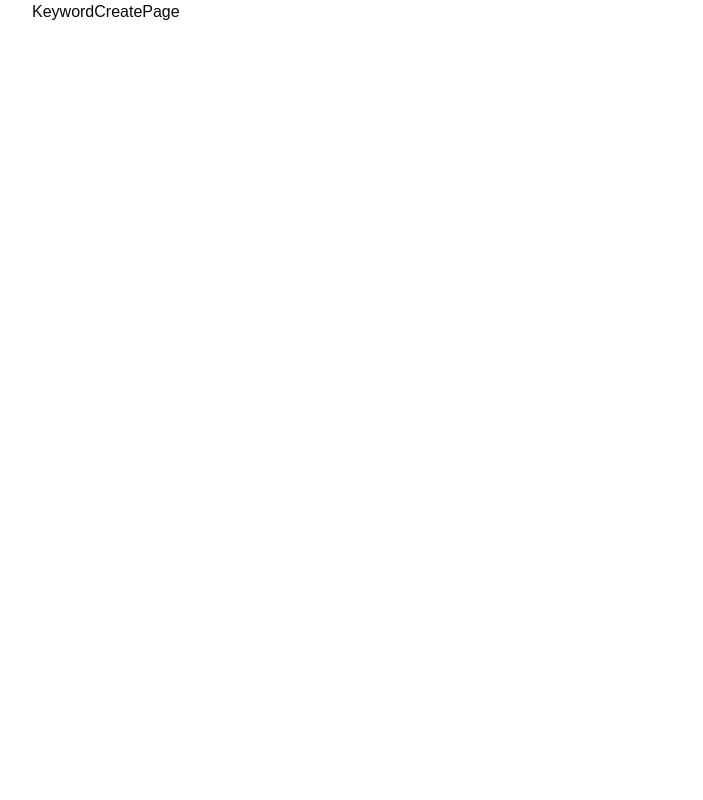
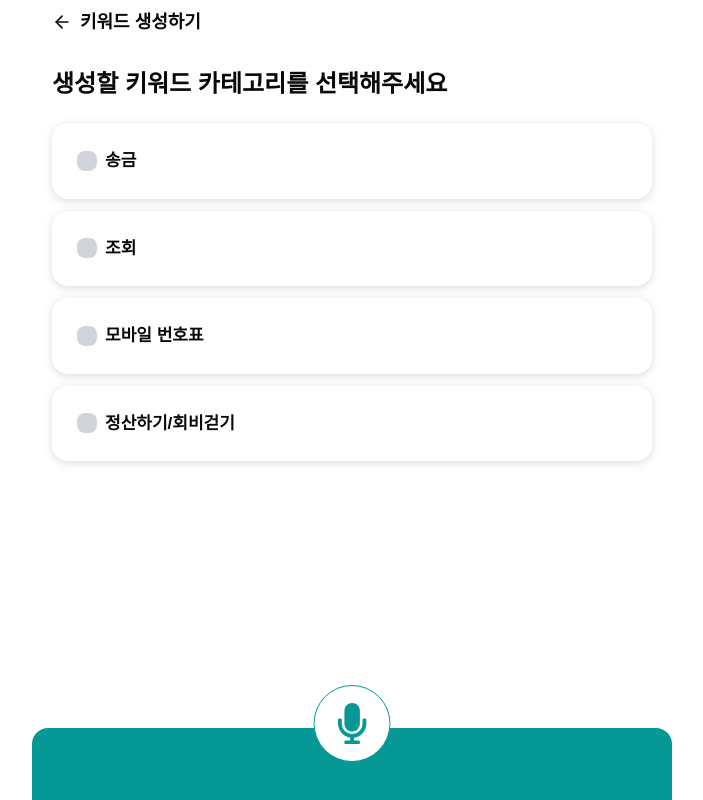
Before and after one commit to KeywordHanaro/KeywordHanaro_FE, a Next.js app: page /keyword/create in a window 1280 px wide. Shown: the whole page, without its empty margins (288-991 px from the left). Built offline with nearby package versions, Linux system fonts and the light colour scheme.

Commit message:
[feat] 키워드 카테고리 선택 페이지 생성

```diff
--- a/app/(routes)/keyword/create/page.tsx
+++ b/app/(routes)/keyword/create/page.tsx
@@ -1,3 +1,24 @@
+'use client';
+
+import Header from '@/components/atoms/Header';
+import { MicRef } from '@/components/atoms/Mic';
+import KeywordCategory from '@/components/molecules/KeywordCategory';
+
+const headerText = '키워드 생성하기';
+
 export default function KeywordCreatePage() {
-  return <div>KeywordCreatePage</div>;
+  return (
+    <div className='h-screen relative'>
+      <Header text={headerText} showActionButton={false} />
+
+      <div className='px-[20px] '>
+        <div className='font-semibold text-[24px] my-[24px] mr-[70px] leading-[31px]'>
+          생성할 키워드 카테고리를 선택해주세요
+        </div>
+        <KeywordCategory />
+      </div>
+
+      <MicRef />
+    </div>
+  );
 }
```
